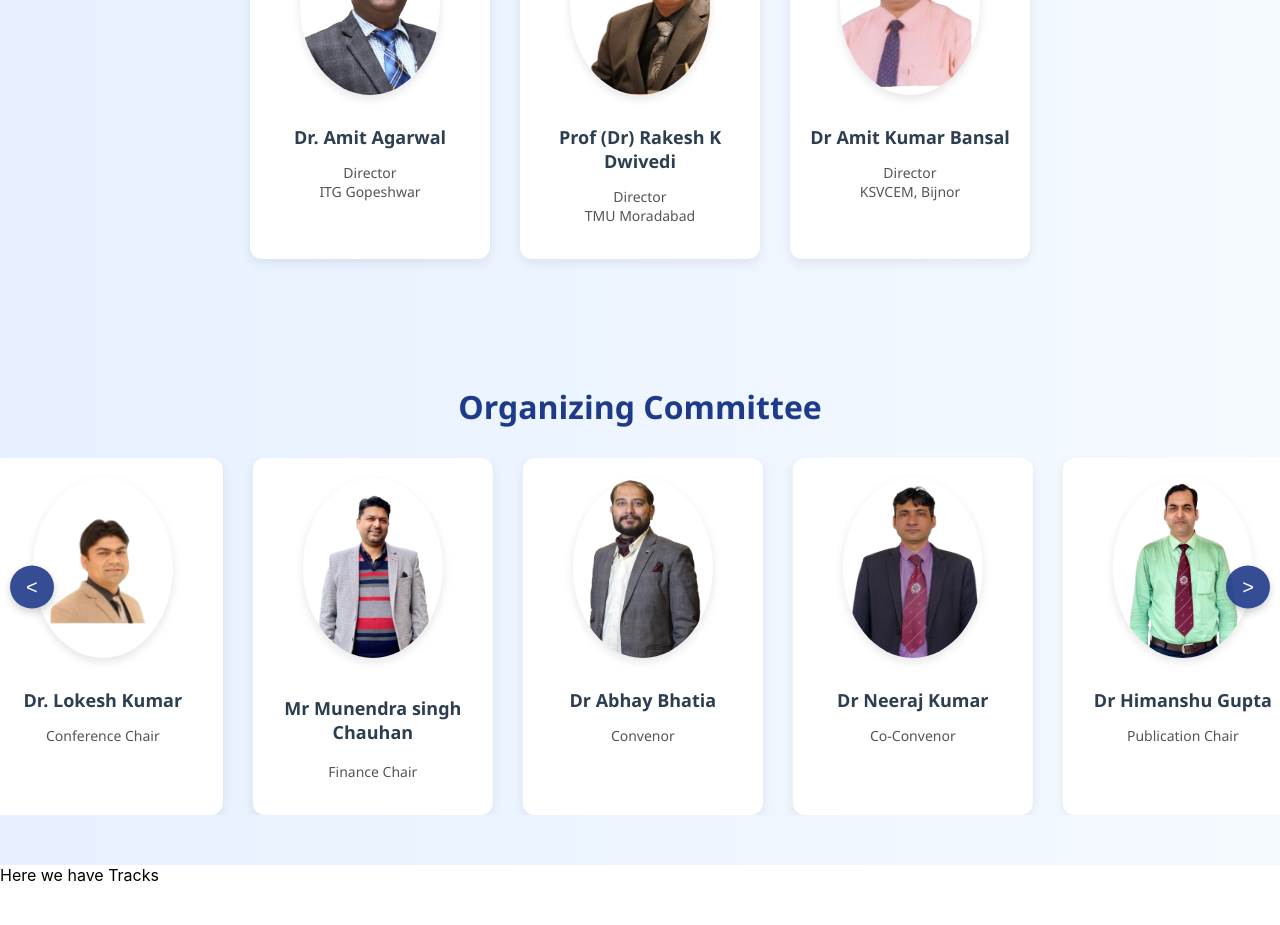
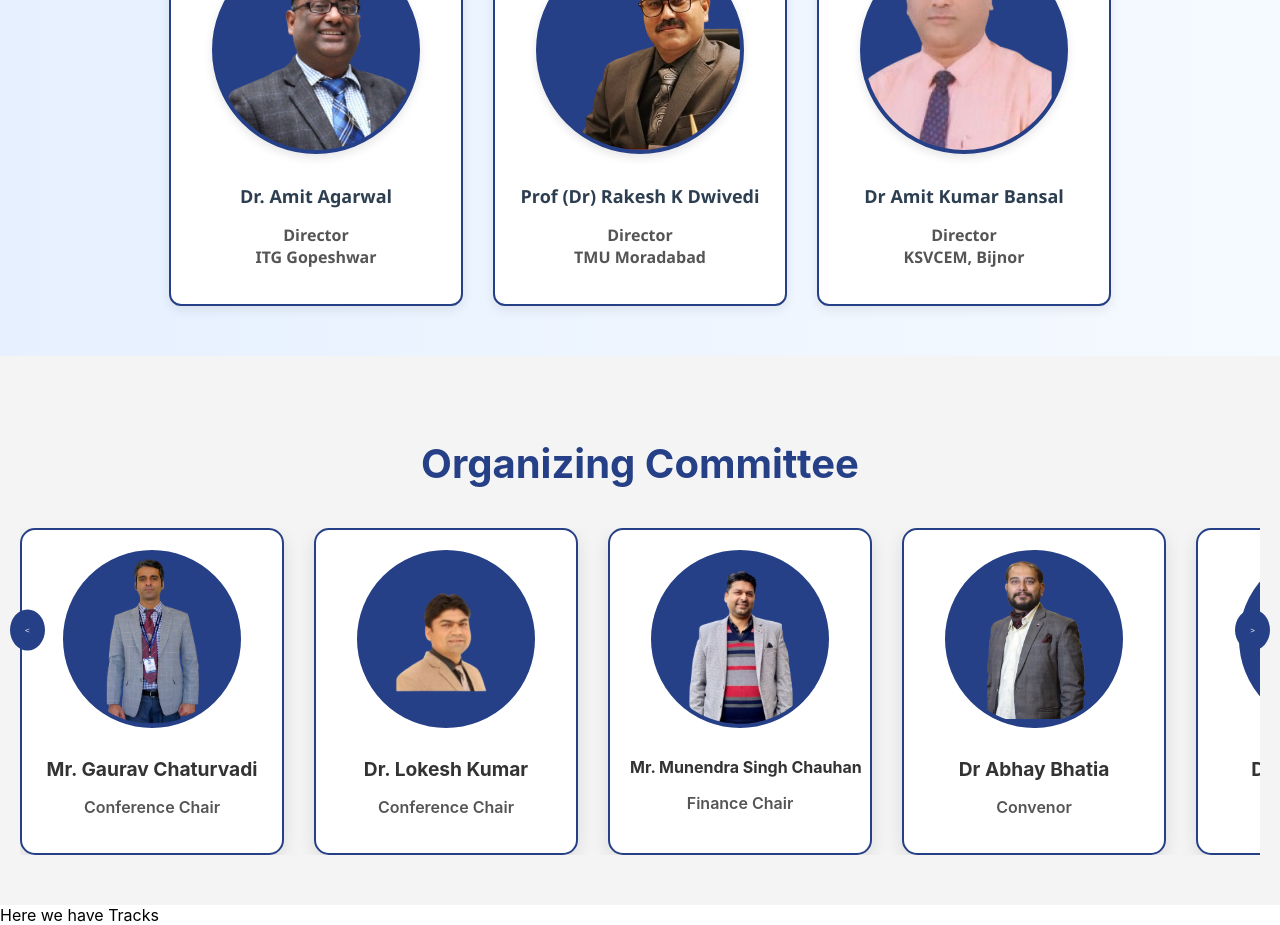
Before and after one commit to PriyanshuRoushan/confwebsite25, a React (Create React App) app in the folder frontend/: page / in a window 1280 px wide. Shown: the part 1920-2845 px from the top of the page. Before the commit the page ends 2805 px from the top, so only its background shows below. Built offline with nearby package versions, Linux system fonts and the light colour scheme.

Commit message:
Updated_speaker_design

```diff
--- a/frontend/src/App.js
+++ b/frontend/src/App.js
@@ -3,7 +3,7 @@ import Navbar from './components/navbar/navbar';
 import Hero from './components/herosection/hero';
 import AboutRit from './components/about/aboutrit';
 import Speakers from './components/speaker/speakers';
-import FacultiesWithArrows from './components/faculties/index';
+import Faculties from './components/faculties/faculties';
 import Tracks from './components/tracks/tracks';
 
 
@@ -15,7 +15,7 @@ function App() {
       <Hero/>
       <AboutRit/>
       <Speakers/>
-      <FacultiesWithArrows />
+      <Faculties />
       <Tracks />
     </div>
   );
--- a/frontend/src/components/faculties/faculties.css
+++ b/frontend/src/components/faculties/faculties.css
@@ -1,139 +1,124 @@
-/* SECTION */
 .faculties-section {
-  padding: 50px 0;
-  background: linear-gradient(to right, #e6f0ff, #f5faff);
-  font-family: 'Segoe UI', sans-serif;
+  padding: 50px 20px;
+  background-color: #f4f4f4;
+  text-align: center;
   position: relative;
-  overflow: hidden;
 }
 
-/* HEADING */
 .faculties-heading {
-  font-size: 32px;
-  text-align: center;
-  font-weight: bold;
-  margin-bottom: 30px;
-  color: #1e3a8a;
+  font-size: 2.5rem;
+  color: #264087;
+  margin-bottom: 40px;
+  font-weight: 700;
 }
 
-/* SCROLL WRAPPER */
 .faculties-slider-wrapper {
   overflow-x: auto;
+  overflow-y: hidden;
   white-space: nowrap;
   scroll-behavior: smooth;
-  padding: 0 60px;
+  scrollbar-width: none; /* Firefox */
+  -ms-overflow-style: none; /* IE/Edge */
 }
 
-/* GRID */
-.faculties-grid {
-  display: flex;
-  gap: 30px;
-  width: max-content;
-  animation: scroll-left 60s linear infinite; /* 👈 AUTOSCROLL */
+.faculties-slider-wrapper::-webkit-scrollbar {
+  display: none; /* Chrome, Safari */
 }
 
-/* AUTOSCROLL ANIMATION */
-@keyframes scroll-left {
-  0% {
-    transform: translateX(0);
-  }
-  100% {
-    transform: translateX(-50%);
-  }
+.faculties-grid {
+  display: inline-flex;
+  gap: 30px;
 }
 
-/* CARD */
 .faculties-card {
-  width: 200px;
+  background-color: #ffffff;
+  padding: 20px;
+  border-radius: 15px;
+  box-shadow: 0 6px 18px rgba(0, 0, 0, 0.1);
+  width: 220px;
+  flex-shrink: 0;
   text-align: center;
-  padding: 20px;
-  flex-shrink: 0;
-  background-color: #fff;
-  border-radius: 12px;
-  box-shadow: 0 4px 12px rgba(0, 0, 0, 0.08);
-  transition: transform 0.3s ease, box-shadow 0.3s ease;
+  transition: transform 0.3s ease;
+  border: 2px solid #264087;
 }
 
 .faculties-card:hover {
-  transform: translateY(-8px);
+  transform: translateY(-5px);
 }
 
-/* IMAGE */
 .faculties-image {
-  width: 140px;
-  height: 180px;
+  background-color: #264087;
+  width: 170px;
+  height: 170px;
+  object-fit:contain;
   border-radius: 50%;
-  object-fit: cover;
   margin-bottom: 15px;
-  box-shadow: 0 4px 10px rgba(0, 0, 0, 0.1);
+  border: 4px solid #264087;
 }
 
-/* NAME */
 .faculties-name {
-    font-style: Bold;
-  font-size: 18px;
-  font-weight: 620;
-  color: #2c3e50;
+  font-size: 1.2rem;
+  font-weight: 700;
+  color: #333;
   margin: 10px 0 5px;
 }
 
-/* TITLE */
 .faculties-position {
-  font-weight: 500;
-  font-size: 14px;
+  font-weight: 600;
+  font-size: 1rem;
   color: #555;
 }
 
-/* ARROWS */
-.scroll-btn {
+/* Buttons */
+.product-carousel {
+  position: relative;
+}
+
+.pre-btn,
+.next-btn {
   position: absolute;
   top: 50%;
   transform: translateY(-50%);
-  z-index: 5;
-  background-color: #1e3a8a;
+  background: #264087;
   color: white;
   border: none;
-  font-size: 20px;
-  padding: 10px 16px;
+  padding: 8px 15px;
+  font-size: 0.5rem;
   border-radius: 50%;
   cursor: pointer;
-  opacity: 0.9;
-  box-shadow: 0 4px 8px rgba(0, 0, 0, 0.2);
+  z-index: 10;
 }
 
-.scroll-btn.left {
+.pre-btn {
   left: 10px;
 }
 
-.scroll-btn.right {
+.next-btn {
   right: 10px;
 }
 
-.scroll-btn:hover {
-  background-color: #153173;
+.pre-btn:hover,
+.next-btn:hover {
+  background-color: #2980b9;
 }
 
-/* RESPONSIVE */
 @media (max-width: 768px) {
-  .faculties-slider-wrapper {
-    padding: 0 30px;
-  }
-
   .faculties-card {
-    width: 160px;
-    padding: 15px;
+    width: 180px;
   }
 
   .faculties-image {
-    width: 120px;
-    height: 150px;
+    width: 80px;
+    height: 80px;
   }
 
-  .faculties-name {
-    font-size: 16px;
+  .faculties-heading {
+    font-size: 2rem;
   }
 
-  .faculties-position {
-    font-size: 13px;
+  .pre-btn,
+  .next-btn {
+    padding: 8px 12px;
+    font-size: 1.2rem;
   }
 }
--- a/frontend/src/components/faculties/faculties.js
+++ b/frontend/src/components/faculties/faculties.js
@@ -1,18 +1,37 @@
-import React from 'react';
+import React, { useRef } from 'react';
 import Facultiesdata from "./facultiesdata";
 import "./faculties.css";
 
 const Faculties = () => {
-  // Duplicate array to create loop illusion
-  const loopedData = [...Facultiesdata, ...Facultiesdata];
+  const scrollRef = useRef(null);
+
+  const btnpressprev = () => {
+    const box = scrollRef.current;
+    const width = box.clientWidth;
+    box.scrollLeft -= width;
+  };
+
+  const btnpressnext = () => {
+    const box = scrollRef.current;
+    const width = box.clientWidth;
+    box.scrollLeft += width;
+  };
 
   return (
+    <div className="product-carousel">
+      <button className="pre-btn" onClick={btnpressprev}>
+        <p>&lt;</p>
+      </button>
+      <button className="next-btn" onClick={btnpressnext}>
+        <p>&gt;</p>
+      </button>
+
       <section className="faculties-section">
         <h2 className="faculties-heading">Organizing Committee</h2>
 
-      <div className="faculties-slider-wrapper">
+        <div className="faculties-slider-wrapper" ref={scrollRef}>
           <div className="faculties-grid">
-          {loopedData.map((faculty, index) => (
+            {Facultiesdata.map((faculty, index) => (
               <div className="faculties-card" key={index}>
                 <img
                   src={faculty.image}
@@ -26,6 +45,7 @@ const Faculties = () => {
           </div>
         </div>
       </section>
+    </div>
   );
 };
 
--- a/frontend/src/components/faculties/facultiesdata.js
+++ b/frontend/src/components/faculties/facultiesdata.js
@@ -25,7 +25,7 @@ const FacultiesData = [
     title: 'Conference Chair',
   },
    {
-    name: <p><div>Mr Munendra singh <br></br>Chauhan</div></p>,
+    name: <div style={{ fontSize: "16px" }}>Mr. Munendra Singh Chauhan</div>,
     image: Munendra,
     title: 'Finance Chair',
   },
--- a/frontend/src/components/faculties/index.js
+++ /dev/null
@@ -1,29 +0,0 @@
-import React, { useRef } from 'react';
-import Faculties from './faculties';
-
-const FacultiesWithArrows = () => {
-  const scrollRef = useRef(null);
-
-  const scrollLeft = () => {
-    scrollRef.current.querySelector('.faculties-slider-wrapper')
-      .scrollBy({ left: -220, behavior: 'smooth' });
-  };
-
-  const scrollRight = () => {
-    scrollRef.current.querySelector('.faculties-slider-wrapper')
-      .scrollBy({ left: 220, behavior: 'smooth' });
-  };
-
-  return (
-    <div ref={scrollRef} style={{ position: 'relative' }}>
-      {/* Arrow Buttons */}
-      <button className="scroll-btn left" onClick={scrollLeft}>&lt;</button>
-      <button className="scroll-btn right" onClick={scrollRight}>&gt;</button>
-
-      {/* Your unchanged Faculties component */}
-      <Faculties />
-    </div>
-  );
-};
-
-export default FacultiesWithArrows;
--- a/frontend/src/components/speaker/speaker.css
+++ b/frontend/src/components/speaker/speaker.css
@@ -5,11 +5,11 @@
 }
 
 .speakers-heading {
-  font-size: 32px;
+  font-size:2.5rem;
   text-align: center;
-  font-weight: bold;
-  margin-bottom: 30px;
-  color: #1e3a8a;
+  font-weight: 700;
+  margin-bottom: 40px;
+  color: #264087;
 }
 
 .speaker-grid {
@@ -20,12 +20,13 @@
 }
 
 .speaker-card {
-  width: 200px;
+  width: 250px;
   text-align: center;
   padding: 20px;
   transition: transform 0.3s ease, box-shadow 0.3s ease;
   background-color: #fff;
   border-radius: 12px;
+  border: 2px solid #264087;
   box-shadow: 0 4px 12px rgba(0, 0, 0, 0.08);
 }
 
@@ -34,8 +35,10 @@
 }
 
 .speaker-image {
-  width: 140px;
-  height: 180px;
+  background-color: #264087;
+  border: 4px solid #264087;
+  width: 200px;
+  height: 200px;
   border-radius: 50%;
   object-fit: cover;
   margin-bottom: 15px;
@@ -44,13 +47,14 @@
 
 .speaker-name {
   font-size: 18px;
-  font-weight: 600;
+  font-weight: 700;
   color: #2c3e50;
   margin: 10px 0 5px;
 }
 
 .speaker-position {
-  font-size: 14px;
+  font-weight: 600;
+  font-size: 1rem;
   color: #555;
 }
 
```
Also changed, not shown: frontend/src/components/assets/faculties/Dr Lokesh.png. Lines whose indentation alone changed are shown as unchanged.
